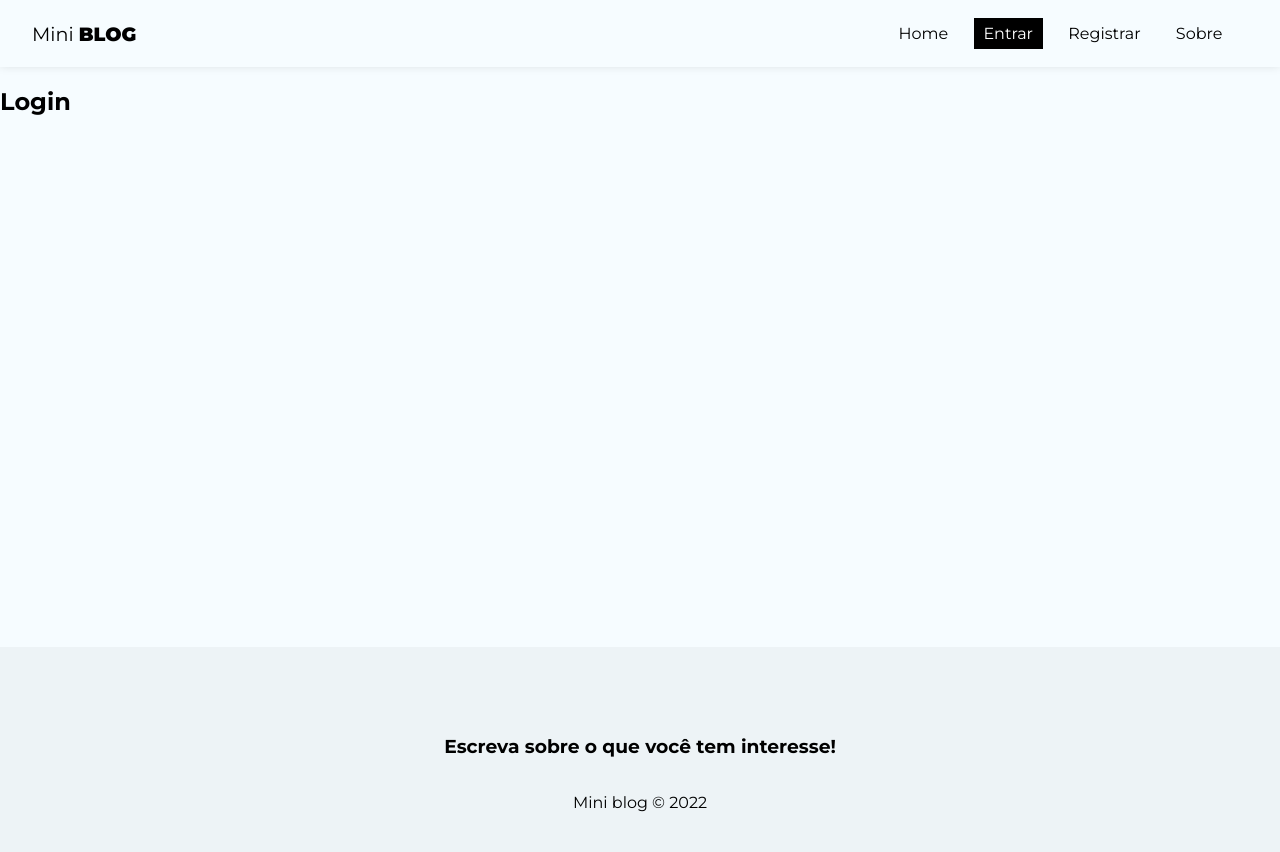
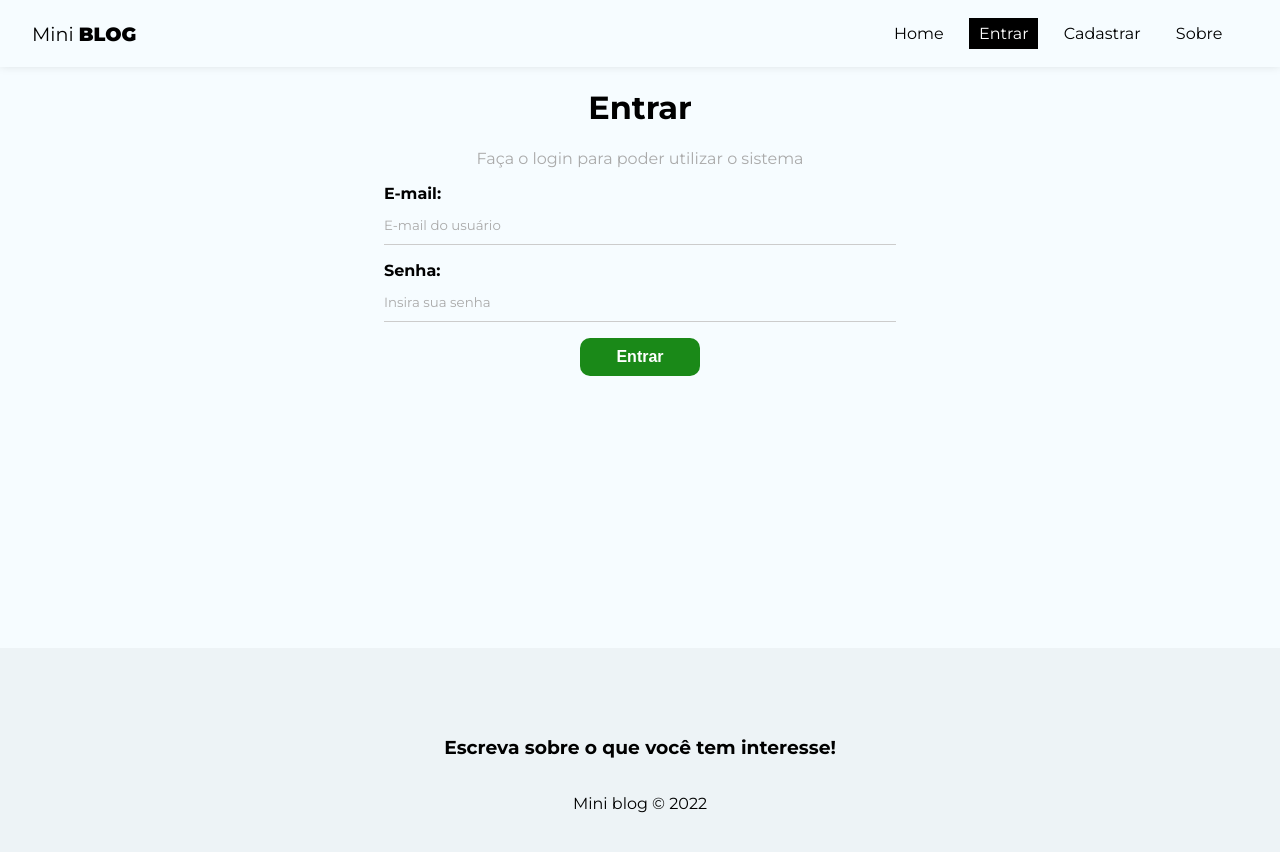
Before and after one commit to Anderson-Rodrigo-Dev/React-do-zero-a-maestria, a React (Create React App) app in the folder React/10_miniblog/: page /login in a window 1280 px wide. Shown: the top 852 px of the page. Built offline with nearby package versions, Linux system fonts and the light colour scheme; no server answers.

Commit message:
Adicionada Funcionalidades de Autenticação e Login

```diff
--- a/React/10_miniblog/src/App.js
+++ b/React/10_miniblog/src/App.js
@@ -1,28 +1,66 @@
 import "./App.css";
 
 import { BrowserRouter, Routes, Route, Navigate } from "react-router-dom";
+import { onAuthStateChanged } from "firebase/auth";
 
+//hooks
+import { useState, useEffect } from "react";
+import { useAuthentication } from "./hooks/useAuthentication";
+
+//context
 import { AuthProvider } from "./context/AuthContext";
 
+//pages
 import Home from "./pages/Home/Home";
 import About from "./pages/About/About";
 import NavBar from "./components/NavBar/NavBar";
 import Footer from "./components/Footer/Footer";
 import Login from "./pages/Login/Login";
 import Register from "./pages/Register/Register";
+import CreatePost from "./pages/CreatePost/CreatePost";
+import Dashboard from "./pages/Dashboard/Dashboard";
 
 function App() {
+  const [user, setUser] = useState(undefined);
+  const { auth } = useAuthentication();
+
+  const loadingUser = user === undefined;
+
+  useEffect(() => {
+    onAuthStateChanged(auth, (user) => {
+      setUser(user);
+    });
+  }, [auth]);
+
+  if (loadingUser) {
+    return <p>Carregando...</p>;
+  }
+
   return (
     <div className="App">
-      <AuthProvider>
+      <AuthProvider value={{ user }}>
         <BrowserRouter>
           <NavBar />
           <div className="container">
             <Routes>
               <Route path="/" element={<Home />} />
               <Route path="/about" element={<About />} />
-              <Route path="/login" element={<Login />} />
-              <Route path="/register" element={<Register />} />
+              <Route
+                path="/login"
+                element={!user ? <Login /> : <Navigate to="/" />}
+              />
+              <Route
+                path="/register"
+                element={!user ? <Register /> : <Navigate to="/" />}
+              />
+              <Route
+                path="/posts/create"
+                element={user ? <CreatePost /> : <Navigate to="/login" />}
+              />
+              <Route
+                path="/dashboard"
+                element={user ? <Dashboard /> : <Navigate to="/login" />}
+              />
             </Routes>
           </div>
           <Footer />
--- a/React/10_miniblog/src/components/NavBar/NavBar.js
+++ b/React/10_miniblog/src/components/NavBar/NavBar.js
@@ -1,7 +1,14 @@
 import styles from "./NavBar.module.css";
+
 import { NavLink } from "react-router-dom";
 
+import { useAuthentication } from "../../hooks/useAuthentication";
+import { useAuthValue } from "../../context/AuthContext";
+
 const NavBar = () => {
+  const { user } = useAuthValue();
+  const { logout } = useAuthentication();
+
   return (
     <nav className={styles.navbar}>
       <NavLink to="/" className={styles.brand}>
@@ -17,6 +24,8 @@
             Home
           </NavLink>
         </li>
+        {!user && (
+          <>
             <li>
               <NavLink
                 to="/login"
@@ -30,9 +39,31 @@
                 to="/register"
                 className={({ isActive }) => (isActive ? styles.active : "")}
               >
-            Registrar
+                Cadastrar
               </NavLink>
             </li>
+          </>
+        )}
+        {user && (
+          <>
+            <li>
+              <NavLink
+                to="/posts/create"
+                className={({ isActive }) => (isActive ? styles.active : "")}
+              >
+                Novo Post
+              </NavLink>
+            </li>
+            <li>
+              <NavLink
+                to="/dashboard"
+                className={({ isActive }) => (isActive ? styles.active : "")}
+              >
+                Dashboard
+              </NavLink>
+            </li>
+          </>
+        )}
         <li>
           <NavLink
             to="/about"
@@ -41,6 +72,11 @@
             Sobre
           </NavLink>
         </li>
+        {user && (
+          <li>
+            <button onClick={logout}>Sair</button>
+          </li>
+        )}
       </ul>
     </nav>
   );
--- a/React/10_miniblog/src/hooks/useAuthentication.js
+++ b/React/10_miniblog/src/hooks/useAuthentication.js
@@ -25,6 +25,7 @@
     }
   }
 
+  // register
   const createUser = async (data) => {
     checkIfIsCancelled();
 
@@ -52,14 +53,47 @@
       let systemErrorMessage;
 
       if (error.message.includes("Password")) {
-        systemErrorMessage = "A senha precisa conter pelo menos 6 caracteres";
+        systemErrorMessage = "A senha precisa conter pelo menos 6 caracteres.";
       } else if (error.message.includes("email-already")) {
-        systemErrorMessage = "Email já cadastrado";
+        systemErrorMessage = "Email já cadastrado.";
       } else {
-        systemErrorMessage = "Ocorreu um erro, por favor tente mais tarde";
+        systemErrorMessage = "Ocorreu um erro, por favor tente mais tarde.";
       }
       setLoading(false);
       setError(systemErrorMessage);
+    }
+  };
+
+  // logout - sign out
+  const logout = () => {
+    checkIfIsCancelled();
+
+    signOut(auth);
+  };
+
+  // login = sign in
+  const login = async (data) => {
+    checkIfIsCancelled();
+
+    setLoading(true);
+    setError(false);
+
+    try {
+      await signInWithEmailAndPassword(auth, data.email, data.password);
+      setLoading(false);
+    } catch (error) {
+      let systemErrorMessage;
+
+      if (error.message.includes("user-not-found")) {
+        systemErrorMessage = "Usuário não encontrado.";
+      } else if (error.message.includes("wrong-password")) {
+        systemErrorMessage = "Senha incorreta.";
+      } else {
+        systemErrorMessage = "Ocorreu um erro, por favor tente mais tarde.";
+      }
+
+      setError(systemErrorMessage);
+      setLoading(false);
     }
   };
 
@@ -72,5 +106,7 @@
     createUser,
     error,
     loading,
+    logout,
+    login,
   };
 };
--- a/React/10_miniblog/src/pages/About/About.js
+++ b/React/10_miniblog/src/pages/About/About.js
@@ -1,9 +1,19 @@
-import styles from './About.module.css'
+import { Link } from "react-router-dom";
+import styles from "./About.module.css";
 
 const About = () => {
   return (
-    <div>
-      <h1>About</h1>
+    <div className={styles.about}>
+      <h2>
+        Sobre o Mini <span>Blog|</span>
+      </h2>
+      <p>
+        Esse projeto consiste em um blog feito com React no front-end e Firebase
+        no back-end.
+      </p>
+      <Link to="/posts/create" className="btn">
+        Criar post
+      </Link>
     </div>
   );
 };
--- a/React/10_miniblog/src/pages/About/About.module.css
+++ b/React/10_miniblog/src/pages/About/About.module.css
@@ -0,0 +1,17 @@
+.about {
+    text-align: center;
+    display: flex;
+    flex-direction: column;
+    align-items: center;
+}
+
+.about p{
+    color: #aaa;
+    margin-bottom: 2em;
+}
+
+.about a {
+    display: block;
+    margin-top: 15px;
+    padding: 10px 15px;
+}
--- /dev/null
+++ b/React/10_miniblog/src/pages/CreatePost/CreatePost.js
@@ -0,0 +1,11 @@
+import styles from "./CreatePost.module.css";
+
+const CreatePost = () => {
+  return (
+    <div>
+      <h1>CreatePost</h1>
+    </div>
+  );
+};
+
+export default CreatePost;
--- /dev/null
+++ b/React/10_miniblog/src/pages/Dashboard/Dashboard.js
@@ -0,0 +1,11 @@
+import styles from "./Dashboard.module.css";
+
+const Dashboard = () => {
+  return (
+    <div>
+      <h1>Dashboard</h1>
+    </div>
+  );
+};
+
+export default Dashboard;
--- a/React/10_miniblog/src/pages/Login/Login.js
+++ b/React/10_miniblog/src/pages/Login/Login.js
@@ -1,9 +1,72 @@
-import styles from "./Login.module.css"
+import styles from "./Login.module.css";
+
+import { useState, useEffect } from "react";
+import { useAuthentication } from "../../hooks/useAuthentication";
 
 const Login = () => {
+  const [email, setEmail] = useState("");
+  const [password, setPassword] = useState("");
+  const [error, setError] = useState("");
+
+  const {login, error: authError, loading} = useAuthentication();
+
+  const handleSubmit = async (e) => {
+    e.preventDefault();
+
+    setError("");
+
+    const user = {
+      email,
+      password,
+    };
+
+    const res = await login(user)
+    console.log(res)
+  };
+
+  useEffect(() => {
+
+    if(authError){
+      setError(authError)
+    }
+  }, [authError])
+
+
   return (
-    <div><h2>Login</h2></div>
-  )
-}
+    <div className={styles.login}>
+      <h1>Entrar</h1>
+      <p>Faça o login para poder utilizar o sistema</p>
 
-export default Login
+      <form onSubmit={handleSubmit}>
+        <label>
+          <span>E-mail:</span>
+          <input
+            type="email"
+            name="email"
+            placeholder="E-mail do usuário"
+            required
+            value={email}
+            onChange={(e) => setEmail(e.target.value)}
+          />
+        </label>
+        <label>
+          <span>Senha:</span>
+          <input
+            type="password"
+            name="password"
+            placeholder="Insira sua senha"
+            required
+            value={password}
+            onChange={(e) => setPassword(e.target.value)}
+          />
+        </label>
+
+        {!loading && <button className="btn">Entrar</button>}
+        {loading && <button className="btn" disabled>Aguarde...</button>}
+        {error && <p className="error">{error}</p>}
+      </form>
+    </div>
+  );
+};
+
+export default Login;
--- a/React/10_miniblog/src/pages/Login/Login.module.css
+++ b/React/10_miniblog/src/pages/Login/Login.module.css
@@ -0,0 +1,7 @@
+.login {
+    text-align: center;
+}
+
+.login p{
+    color: #aaa;
+}
```
Also changed, not shown: React/10_miniblog/src/pages/CreatePost/CreatePost.module.css (added), React/10_miniblog/src/pages/Dashboard/Dashboard.module.css (added). Lines whose indentation alone changed are shown as unchanged.
